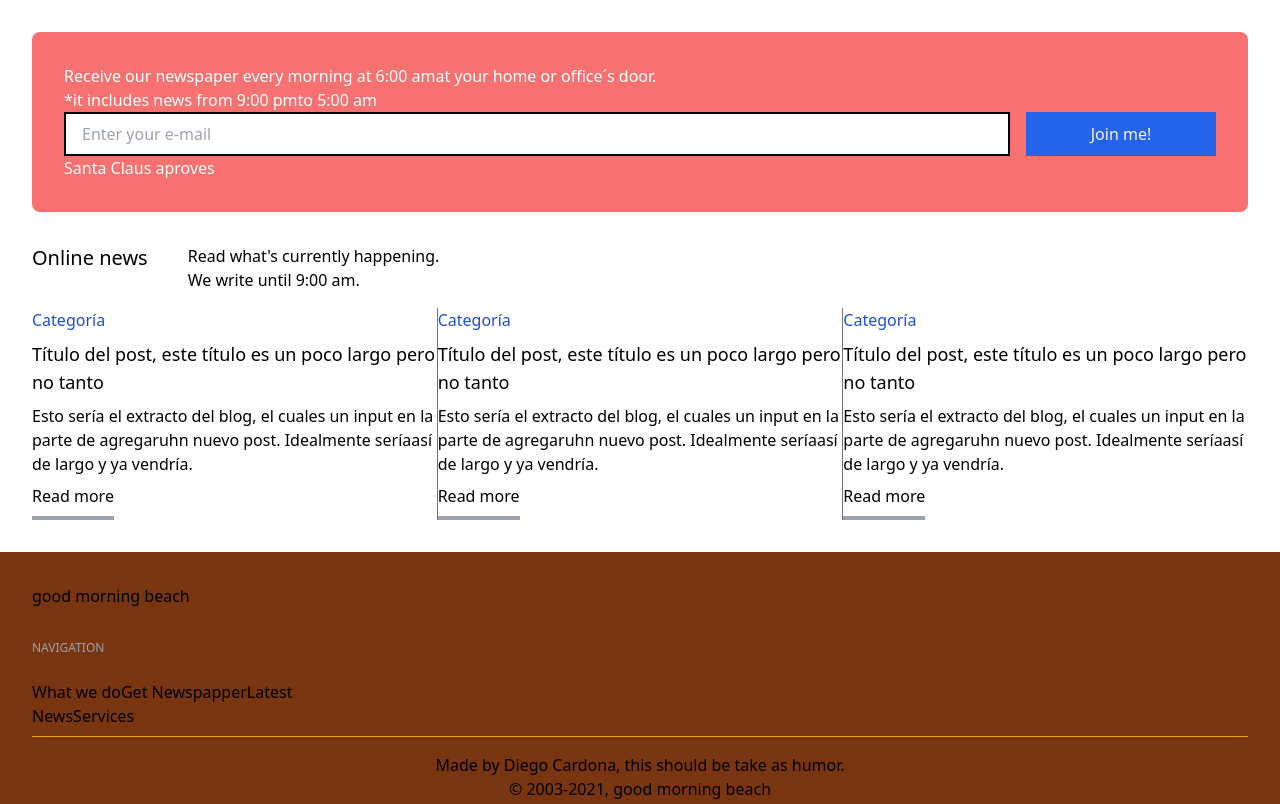
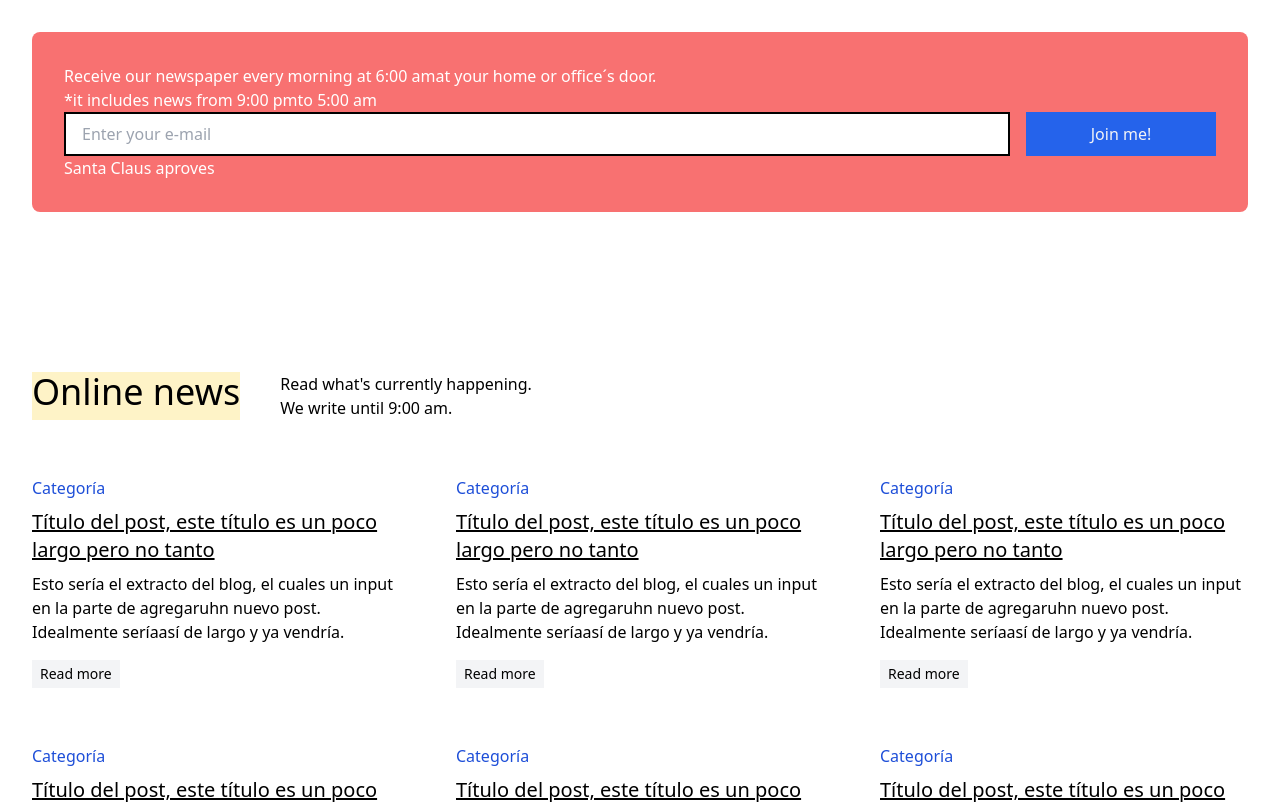
Before and after one commit to cardonasMind/good-morning-beach, a Next.js app: page / in a window 1280 px wide. Shown: the top 804 px of the page. Built offline with nearby package versions, Linux system fonts and the light colour scheme.

Commit message:
Blog sectionsstyles at 80%

```diff
--- a/pages/index.tsx
+++ b/pages/index.tsx
@@ -9,4 +9,5 @@ const IndexPage = () => (
     <Footer />
   </Fragment>
 );
+
 export default IndexPage;
--- a/src/sections/Blog/Post/index.tsx
+++ b/src/sections/Blog/Post/index.tsx
@@ -1,14 +1,18 @@
 import React from "react";
 
 const Post = () => (
-  <div className="post bg-yellow-200">
-    <div className="post-image h-60" />
-    <div className="post-content bg-blue-900 text-gray-200 p-2">
-      <p>
-        is simply dummy text of the printing and typesetting industry. Lorem
-        Ipsum has been the industry's standard dummy text ever since the 1500s
-      </p>
-    </div>
+  <div className="blog-post">
+    <p className="text-blue-700">Categoría</p>
+    <h2 className="text-xl underline py-2">
+      Título del post, este título es un poco largo pero no tanto
+    </h2>
+    <p>
+      Esto sería el extracto del blog, el cuales un input en la parte de
+      agregaruhn nuevo post. Idealmente seríaasí de largo y ya vendría.
+    </p>
+    <button className="mt-4 py-1 px-2 text-sm bg-gray-100 hover:bg-gray-200">
+      Read more
+    </button>
   </div>
 );
 
--- a/src/sections/Blog/index.tsx
+++ b/src/sections/Blog/index.tsx
@@ -1,53 +1,29 @@
 import React from "react";
 
+import Post from "./Post";
+
 const Blog = () => (
-  <div id="blog" className="m-8">
+  <section id="blog" className="my-40 mx-8">
     <div className="flex">
-      <h1 className="text-xl">Online news</h1>
+      <h1 className="text-4xl bg-yellow-100">Online news</h1>
       <p className="ml-10">
         Read what's currently happening. <br />
         We write until 9:00 am.
       </p>
     </div>
 
-    <div id="latest-posts" className="my-4 flex divide-x divide-gray-500">
-      <div>
-        <p className="text-blue-700">Categoría</p>
-        <h2 className="text-lg py-2">
-          Título del post, este título es un poco largo pero no tanto
-        </h2>
-        <p>
-          Esto sería el extracto del blog, el cuales un input en la parte de
-          agregaruhn nuevo post. Idealmente seríaasí de largo y ya vendría.
-        </p>
-        <button className="py-2 border-b-4 border-gray-400">Read more</button>
-      </div>
-
-      <div>
-        <p className="text-blue-700">Categoría</p>
-        <h2 className="text-lg py-2">
-          Título del post, este título es un poco largo pero no tanto
-        </h2>
-        <p>
-          Esto sería el extracto del blog, el cuales un input en la parte de
-          agregaruhn nuevo post. Idealmente seríaasí de largo y ya vendría.
-        </p>
-        <button className="py-2 border-b-4 border-gray-400">Read more</button>
-      </div>
-
-      <div>
-        <p className="text-blue-700">Categoría</p>
-        <h2 className="text-lg py-2">
-          Título del post, este título es un poco largo pero no tanto
-        </h2>
-        <p>
-          Esto sería el extracto del blog, el cuales un input en la parte de
-          agregaruhn nuevo post. Idealmente seríaasí de largo y ya vendría.
-        </p>
-        <button className="py-2 border-b-4 border-gray-400">Read more</button>
-      </div>
+    <div
+      id="latest-posts"
+      className="mt-14 grid sm:grid-cols-2 md:grid-cols-3 gap-14"
+    >
+      <Post />
+      <Post />
+      <Post />
+      <Post />
+      <Post />
+      <Post />
     </div>
-  </div>
+  </section>
 );
 
 export default Blog;
--- a/src/sections/Footer/index.tsx
+++ b/src/sections/Footer/index.tsx
@@ -1,7 +1,7 @@
 import React from "react";
 
 const Footer = () => (
-  <footer className="bg-yellow-900 p-8">
+  <footer className="bg-gray-600 p-8">
     <h1>good morning beach</h1>
     <div className="pt-8 w-1/2 sm:w-4/12 md:w-3/12">
       <div className="text-xs uppercase text-gray-400 font-medium mb-6">
```
